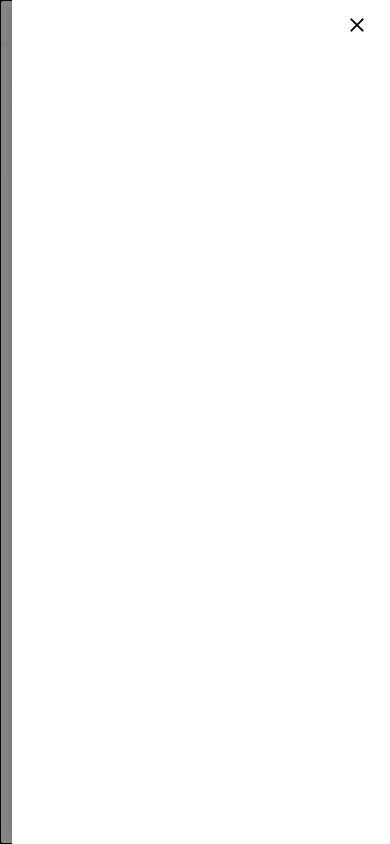
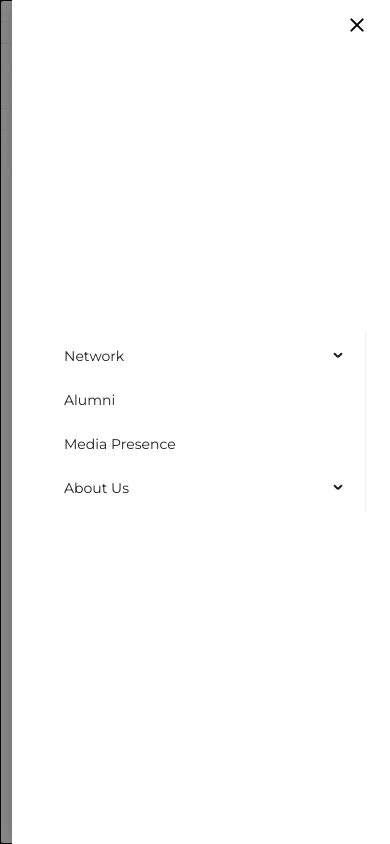
Before and after one commit to dvm-bitspilani/cel-conquest-2024, a React (Vite) app: page / in a window 390 px wide. Both pictures are taken after a click on the element 357 px from the left and 42 px from the top of the page. Shown: the top 844 px of the page. Built offline with nearby package versions, Linux system fonts and the light colour scheme.

Commit message:
feat: added hamburger menu links

```diff
--- /dev/null
+++ b/src/components/Navbar2/HamMenu/HamMenu.jsx
@@ -0,0 +1,72 @@
+import { useNavigate } from 'react-router-dom'
+
+import { Menu, ConfigProvider } from 'antd'
+
+import * as styles from './menu.module.scss'
+
+export default function HamMenu() {
+    const navigate = useNavigate()
+
+    const items = [
+        {
+            key: '/network',
+            label: 'Network',
+            children: [
+                {
+                    key: '/sponsors',
+                    label: 'Sponsors'
+                },
+                {
+                    key: '/partners',
+                    label: 'Partners'
+                },
+                {
+                    key: '/jury',
+                    label: 'Jury'
+                },
+                {
+                    key: '/mentors',
+                    label: 'Mentors'
+                },
+            ]
+        },
+        {
+            key: '/alumni',
+            label: 'Alumni'
+        },
+        {
+            key: '/mediapresence',
+            label: 'Media Presence'
+        },
+        {
+            key: '/about',
+            label: 'About Us',
+            children: [
+                {
+                    key: '/team',
+                    label: 'Team'
+                },
+                {
+                    key: '/faq',
+                    label: 'FAQs'
+                }
+            ]
+        },
+    ]
+
+    function onClick(e) {
+        navigate(e.key)
+    }
+
+    return (
+        <main className={styles.container}>
+            <ConfigProvider>
+                <Menu
+                    onClick={onClick}
+                    items={items}
+                    mode='inline'
+                />
+            </ConfigProvider>
+        </main>
+    )
+}
--- /dev/null
+++ b/src/components/Navbar2/HamMenu/menu.module.scss
@@ -0,0 +1,7 @@
+.container {
+    width: 100%;
+    height: 100%;
+    display: flex;
+    justify-content: center;
+    align-items: center;
+}
--- a/src/components/Navbar2/Navbar2.jsx
+++ b/src/components/Navbar2/Navbar2.jsx
@@ -1,12 +1,12 @@
-import gsap from 'gsap';
-
 import { Dropdown, Drawer, ConfigProvider } from 'antd';
 import { useNavigate } from 'react-router-dom';
+import { useRef, useState } from 'react';
 
 import * as styles from './nav.module.scss';
 
 import logo from "../../assets/images/Navbar/conquest-logo.png";
-import { useRef, useState } from 'react';
+
+import HamMenu from './HamMenu/HamMenu';
 
 export default function Navbar2() {
     const [isHamOpen, setIsHamOpen] = useState(false)
@@ -157,6 +157,7 @@ export default function Navbar2() {
                             <div className={styles.line}></div>
                             <div className={styles.line}></div>
                         </div>
+                        <HamMenu />
                     </Drawer>
                 </ConfigProvider>
             </section>
```
